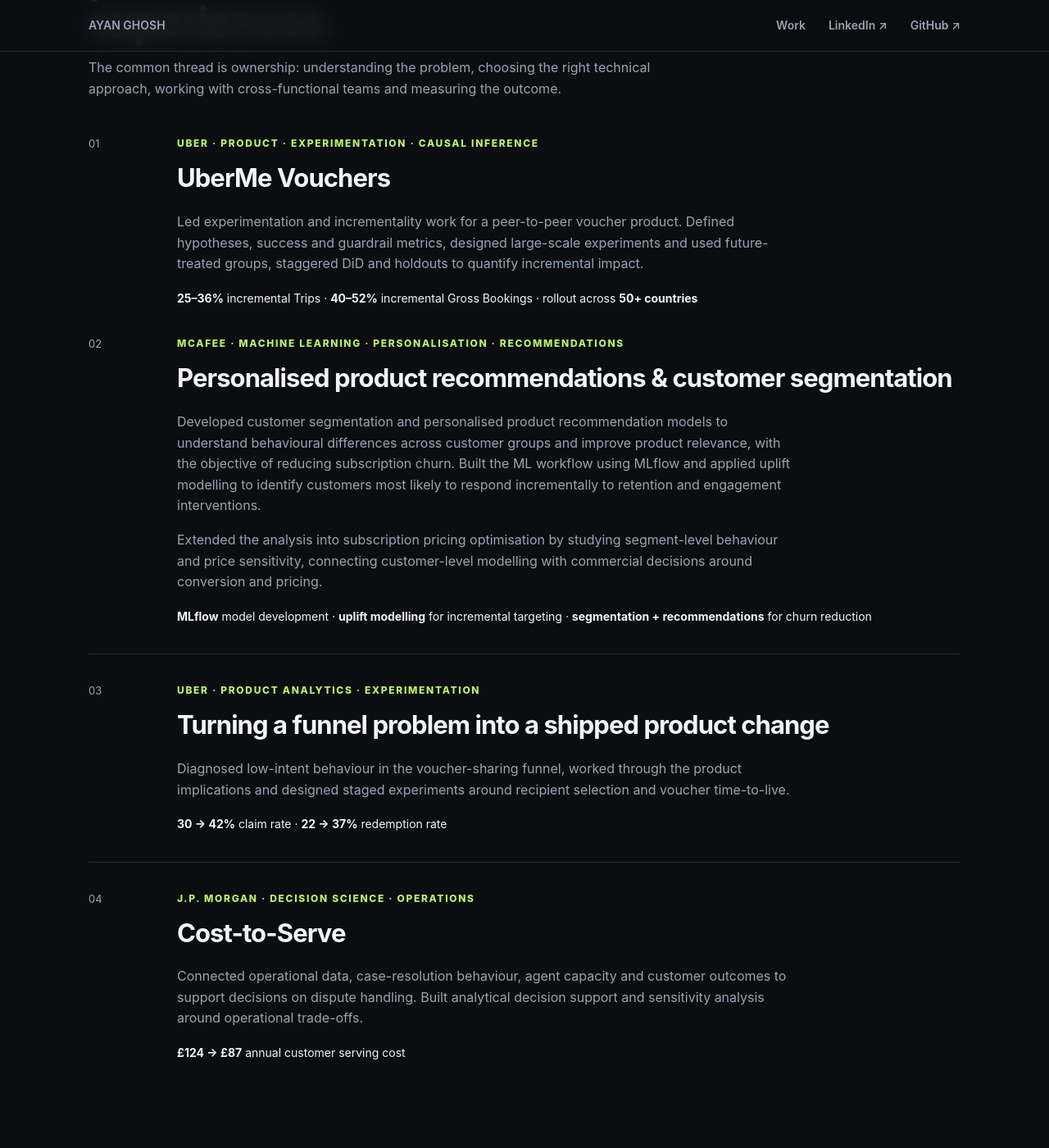
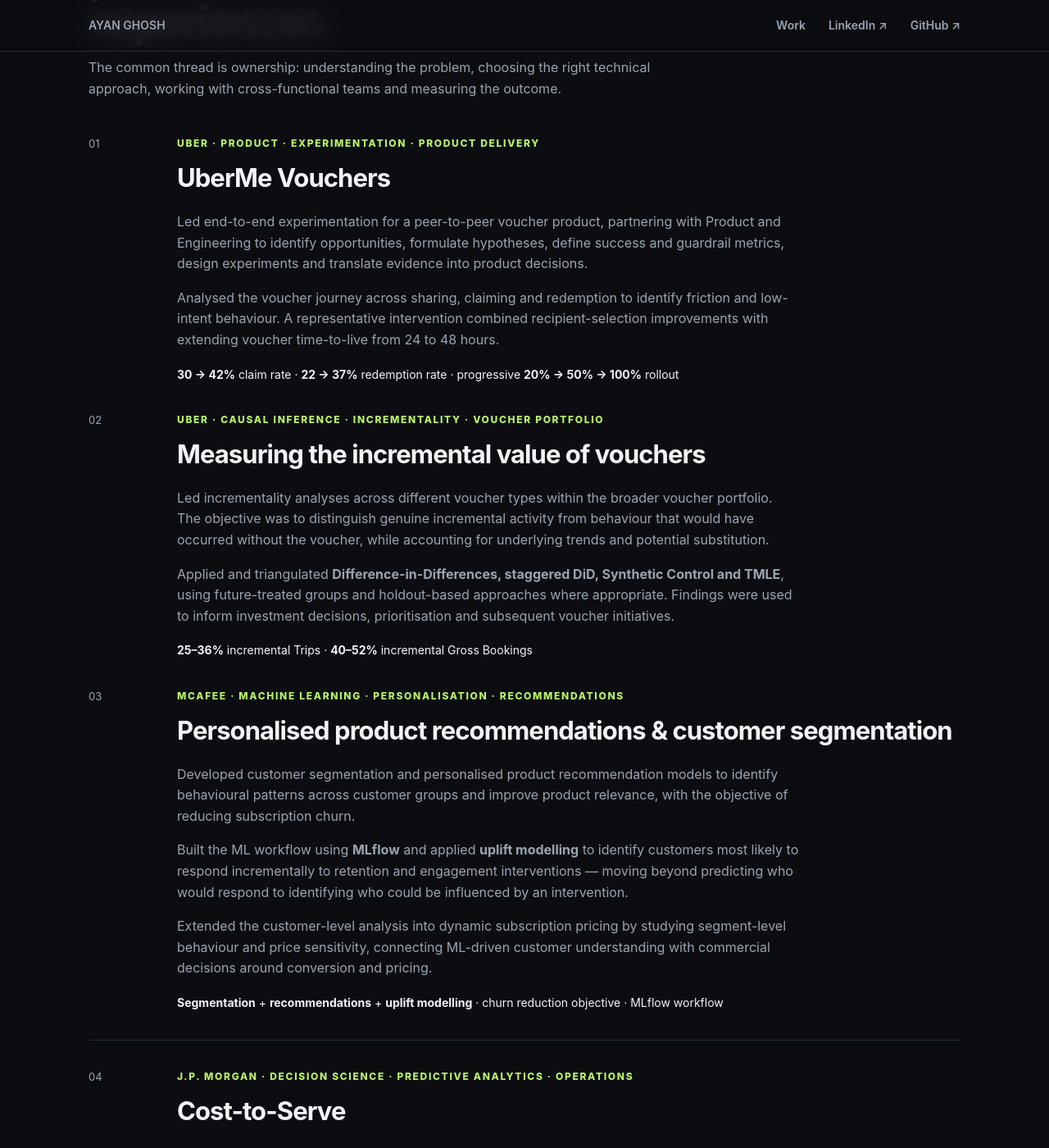
Before and after one commit to ayan-ghosh103/ayan-ghosh103.github.io, a Jekyll site: the page built from index.html, in a window 1280 px wide and 1400 px high, scrolled down 1306 px. Shown: the whole window at 82% size. Built offline with Jekyll 4.4.1, drawn with Linux system fonts in a browser that asks for light colours; some of the changed text lies outside the part shown.

Commit message:
Refine case studies for hiring managers and correct experience count

```diff
--- a/index.html
+++ b/index.html
@@ -5,7 +5,7 @@ title: Ayan Ghosh — Data, AI & Product
 <section class="hero">
   <div class="eyebrow">EXPERIMENTATION · DATA SCIENCE · FDE · SOLUTIONS ENGINEERING</div>
   <h1>From product questions to measurable outcomes.</h1>
-  <p class="hero-copy">I’m Ayan Ghosh, a Scientist II with 9+ years across Uber, J.P. Morgan, McAfee and S&P Global. I specialise in experimentation, causal inference and product data science — framing ambiguous questions, designing rigorous measurement, building analytical and ML solutions, and turning evidence into product decisions. I also bring hands-on experience working across data, engineering and business teams.</p>
+  <p class="hero-copy">I’m Ayan Ghosh, a Scientist II with 7+ years across Uber, J.P. Morgan, McAfee and S&P Global. I specialise in experimentation, causal inference and product data science — framing ambiguous questions, designing rigorous measurement, building analytical and ML solutions, and turning evidence into product decisions. I also bring hands-on experience working across data, engineering and business teams.</p>
   <div class="actions"><a class="button primary" href="#work">See selected work</a><a class="button secondary" href="https://www.linkedin.com/in/ayanghosh1305">LinkedIn ↗</a><a class="button secondary" href="https://github.com/ayan-ghosh103">GitHub ↗</a></div>
 </section>
 
@@ -18,19 +18,23 @@ title: Ayan Ghosh — Data, AI & Product
 
 <section id="work" class="section">
   <div class="section-heading"><span class="eyebrow">SELECTED WORK</span><h2>From experimentation to personalised customer experiences.</h2><p>The common thread is ownership: understanding the problem, choosing the right technical approach, working with cross-functional teams and measuring the outcome.</p></div>
-  <article class="case featured"><div class="case-number">01</div><div><div class="tag">UBER · PRODUCT · EXPERIMENTATION · CAUSAL INFERENCE</div><h3>UberMe Vouchers</h3><p>Led experimentation and incrementality work for a peer-to-peer voucher product. Defined hypotheses, success and guardrail metrics, designed large-scale experiments and used future-treated groups, staggered DiD and holdouts to quantify incremental impact.</p><div class="impact"><b>25–36%</b> incremental Trips · <b>40–52%</b> incremental Gross Bookings · rollout across <b>50+ countries</b></div></div></article>
-  <article class="case featured"><div class="case-number">02</div><div><div class="tag">MCAFEE · MACHINE LEARNING · PERSONALISATION · RECOMMENDATIONS</div><h3>Personalised product recommendations & customer segmentation</h3><p>Developed customer segmentation and personalised product recommendation models to understand behavioural differences across customer groups and improve product relevance, with the objective of reducing subscription churn. Built the ML workflow using MLflow and applied uplift modelling to identify customers most likely to respond incrementally to retention and engagement interventions.</p><p>Extended the analysis into subscription pricing optimisation by studying segment-level behaviour and price sensitivity, connecting customer-level modelling with commercial decisions around conversion and pricing.</p><div class="impact"><b>MLflow</b> model development · <b>uplift modelling</b> for incremental targeting · <b>segmentation + recommendations</b> for churn reduction</div></div></article>
-  <article class="case"><div class="case-number">03</div><div><div class="tag">UBER · PRODUCT ANALYTICS · EXPERIMENTATION</div><h3>Turning a funnel problem into a shipped product change</h3><p>Diagnosed low-intent behaviour in the voucher-sharing funnel, worked through the product implications and designed staged experiments around recipient selection and voucher time-to-live.</p><div class="impact"><b>30 → 42%</b> claim rate · <b>22 → 37%</b> redemption rate</div></div></article>
-  <article class="case"><div class="case-number">04</div><div><div class="tag">J.P. MORGAN · DECISION SCIENCE · OPERATIONS</div><h3>Cost-to-Serve</h3><p>Connected operational data, case-resolution behaviour, agent capacity and customer outcomes to support decisions on dispute handling. Built analytical decision support and sensitivity analysis around operational trade-offs.</p><div class="impact"><b>£124 → £87</b> annual customer serving cost</div></div></article>
+
+  <article class="case featured"><div class="case-number">01</div><div><div class="tag">UBER · PRODUCT · EXPERIMENTATION · PRODUCT DELIVERY</div><h3>UberMe Vouchers</h3><p>Led end-to-end experimentation for a peer-to-peer voucher product, partnering with Product and Engineering to identify opportunities, formulate hypotheses, define success and guardrail metrics, design experiments and translate evidence into product decisions.</p><p>Analysed the voucher journey across sharing, claiming and redemption to identify friction and low-intent behaviour. A representative intervention combined recipient-selection improvements with extending voucher time-to-live from 24 to 48 hours.</p><div class="impact"><b>30 → 42%</b> claim rate · <b>22 → 37%</b> redemption rate · progressive <b>20% → 50% → 100%</b> rollout</div></div></article>
+
+  <article class="case featured"><div class="case-number">02</div><div><div class="tag">UBER · CAUSAL INFERENCE · INCREMENTALITY · VOUCHER PORTFOLIO</div><h3>Measuring the incremental value of vouchers</h3><p>Led incrementality analyses across different voucher types within the broader voucher portfolio. The objective was to distinguish genuine incremental activity from behaviour that would have occurred without the voucher, while accounting for underlying trends and potential substitution.</p><p>Applied and triangulated <b>Difference-in-Differences, staggered DiD, Synthetic Control and TMLE</b>, using future-treated groups and holdout-based approaches where appropriate. Findings were used to inform investment decisions, prioritisation and subsequent voucher initiatives.</p><div class="impact"><b>25–36%</b> incremental Trips · <b>40–52%</b> incremental Gross Bookings</div></div></article>
+
+  <article class="case featured"><div class="case-number">03</div><div><div class="tag">MCAFEE · MACHINE LEARNING · PERSONALISATION · RECOMMENDATIONS</div><h3>Personalised product recommendations & customer segmentation</h3><p>Developed customer segmentation and personalised product recommendation models to identify behavioural patterns across customer groups and improve product relevance, with the objective of reducing subscription churn.</p><p>Built the ML workflow using <b>MLflow</b> and applied <b>uplift modelling</b> to identify customers most likely to respond incrementally to retention and engagement interventions — moving beyond predicting who would respond to identifying who could be influenced by an intervention.</p><p>Extended the customer-level analysis into dynamic subscription pricing by studying segment-level behaviour and price sensitivity, connecting ML-driven customer understanding with commercial decisions around conversion and pricing.</p><div class="impact"><b>Segmentation</b> + <b>recommendations</b> + <b>uplift modelling</b> · churn reduction objective · MLflow workflow</div></div></article>
+
+  <article class="case"><div class="case-number">04</div><div><div class="tag">J.P. MORGAN · DECISION SCIENCE · PREDICTIVE ANALYTICS · OPERATIONS</div><h3>Cost-to-Serve</h3><p>Connected operational data, case-resolution behaviour, agent capacity and customer outcomes to support decisions on dispute handling. Developed a Case Resolution Time prediction model and sensitivity analyses around provisional refund decisions, and used process mining to identify operational inefficiencies.</p><div class="impact"><b>£124 → £87</b> annual customer serving cost · campaign reporting automation equivalent to <b>0.5 FTE</b></div></div></article>
 </section>
 
 <section class="section two-col">
-  <div><span class="eyebrow">END-TO-END OWNERSHIP</span><h2>Where I add value across the lifecycle.</h2></div>
+  <div><span class="eyebrow">END-TO-END OWNERSHIP</span><h2>How I work across the problem lifecycle.</h2></div>
   <div class="principles">
-    <div><b>01 · Understand</b><span>Clarify the business objective, users, constraints, data and what decision the solution must enable.</span></div>
-    <div><b>02 · Design</b><span>Choose the right architecture, experiment, causal design or ML approach rather than forcing one method onto every problem.</span></div>
+    <div><b>01 · Frame</b><span>Clarify the business objective, user problem, constraints, data and decision the work needs to enable.</span></div>
+    <div><b>02 · Design</b><span>Select the right experiment, causal design, ML approach or technical architecture for the problem.</span></div>
     <div><b>03 · Build</b><span>Work hands-on with Python, SQL, Spark, Databricks, MLflow and cloud tooling to turn the approach into something usable.</span></div>
-    <div><b>04 · Deliver</b><span>Communicate trade-offs, work with Product and Engineering, and connect technical output to measurable business impact.</span></div>
+    <div><b>04 · Deliver</b><span>Work with Product, Engineering and business stakeholders, communicate trade-offs and connect technical output to measurable outcomes.</span></div>
   </div>
 </section>
 
```
